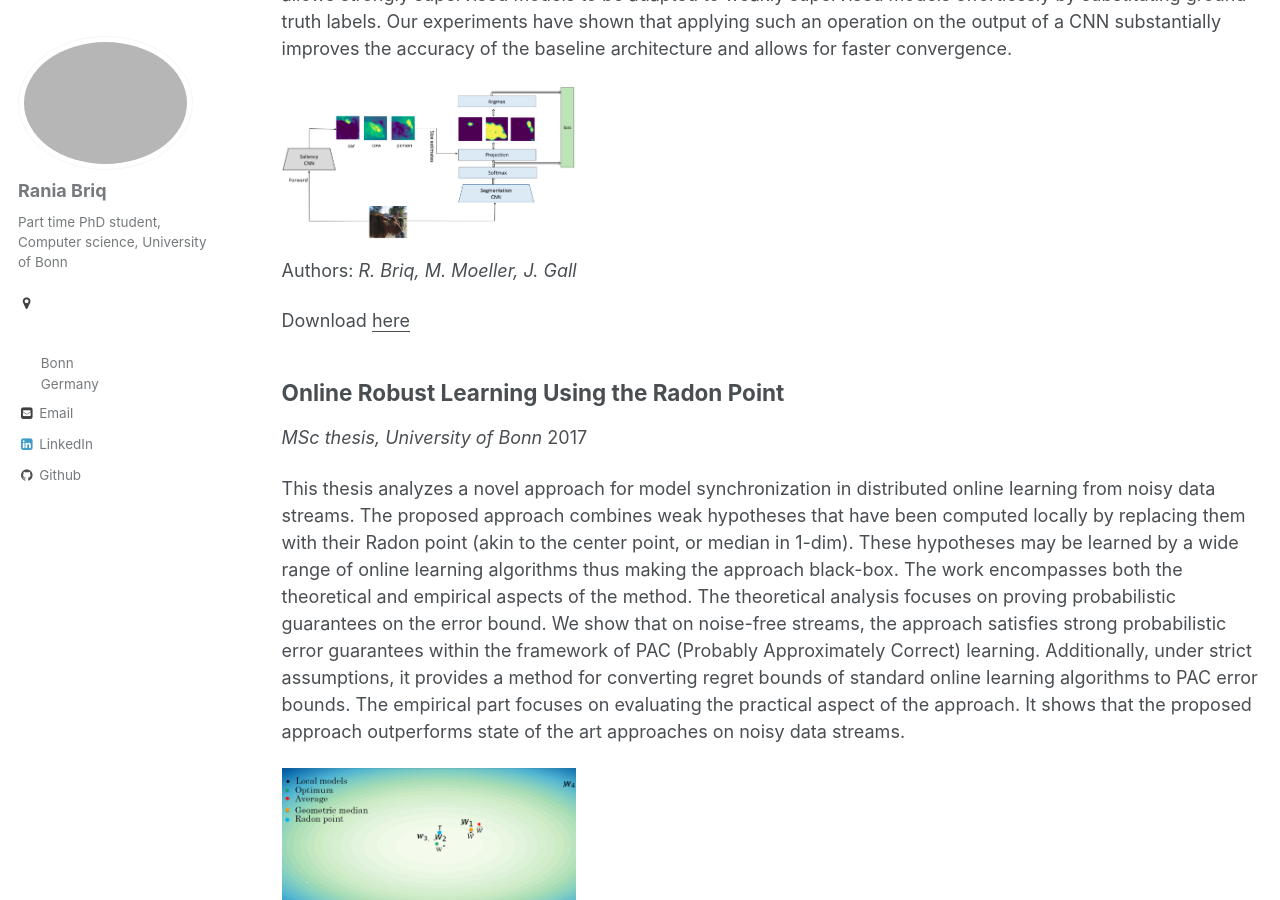
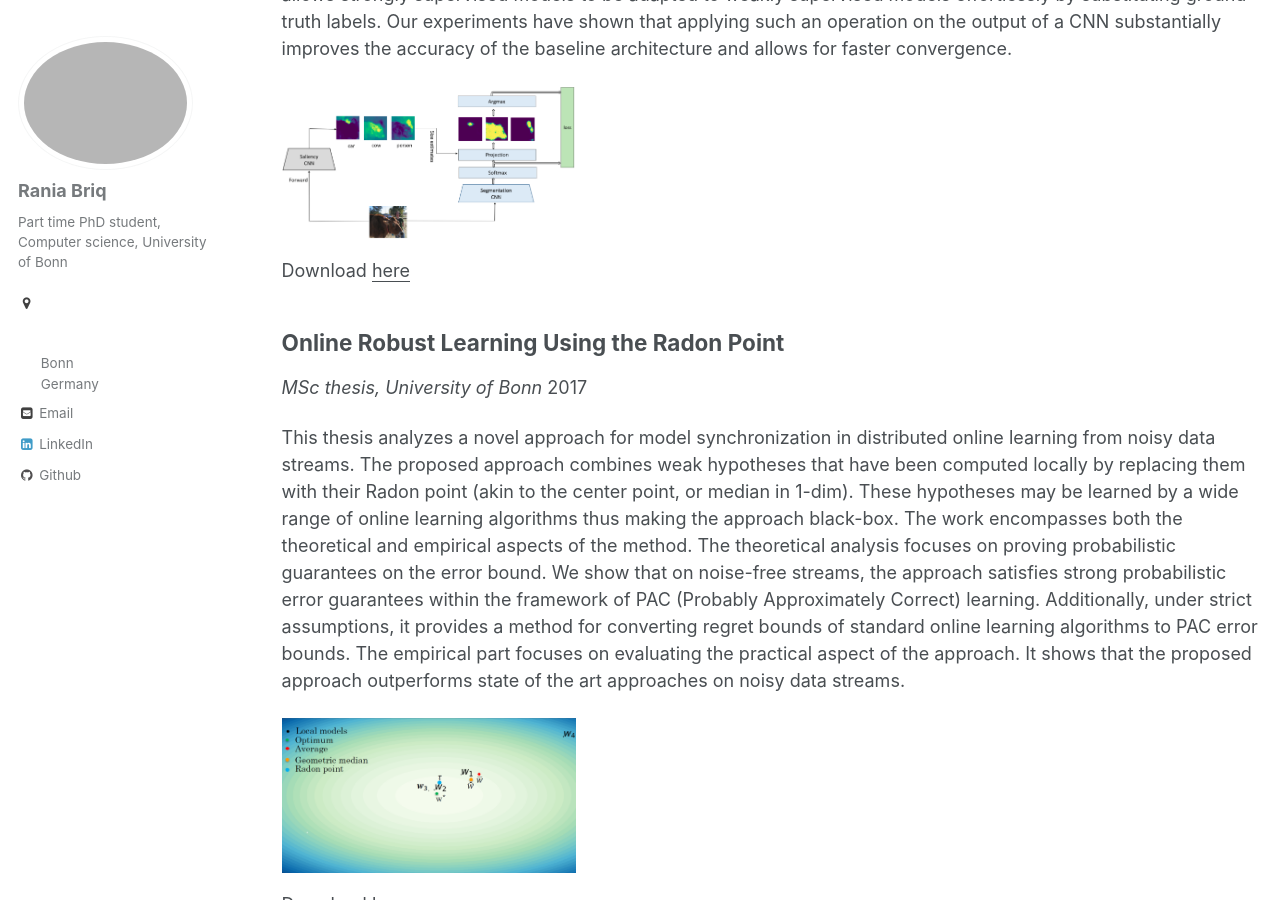
Before and after one commit to briqr/briqr.github.io, a Jekyll site: the page built from _pages/publications.md, in a window 1280 px wide and 900 px high, scrolled down 2797 px. Built offline with Jekyll 4.4.1, drawn with Linux system fonts in a browser that asks for light colours.

Commit message:
Update 2018-07-02-CSPN.md

```diff
--- a/_publications/2018-07-02-CSPN.md
+++ b/_publications/2018-07-02-CSPN.md
@@ -11,6 +11,5 @@ applying such an operation on the output of a CNN substantially improves the acc
 date: 2018-July-02
 venue: 'British Machine Vision Conference (BMVC)'
 paperurl: 'https://arxiv.org/pdf/1807.09169'
-Authors: R. Briq, M. Moeller, J. Gall
 image: 'cspn_approach.png'
 ---
```
